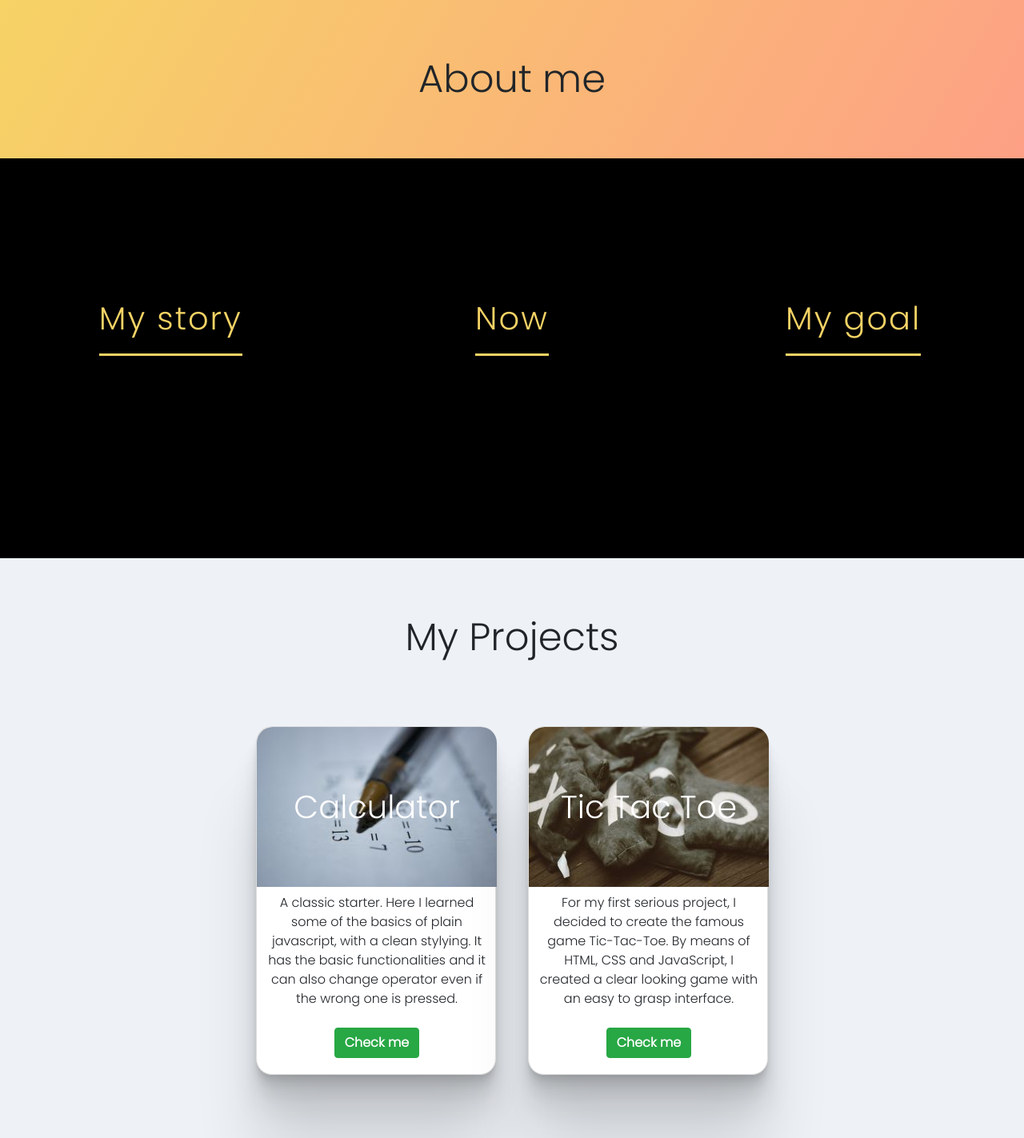
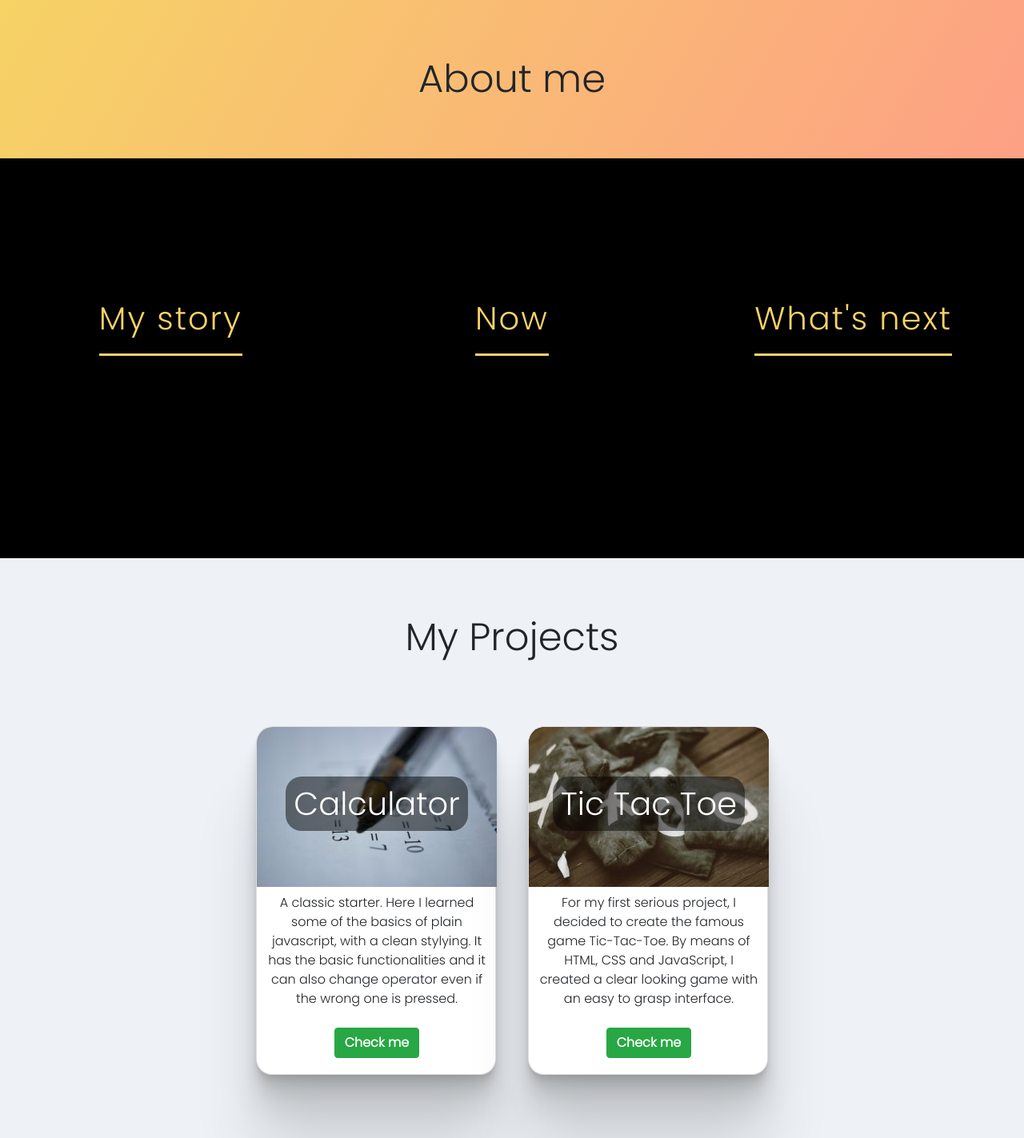
Before and after one commit to gregoriogallo/Portfolio, a PHP site: page / in a window 1280 px wide. Shown: the part 669-2092 px from the top of the page at 80% size. Run offline with PHP 8.4, Linux system fonts and the light colour scheme; some libraries are stand-ins or nearby versions.

Commit message:
Deleted redundant files

```diff
--- a/index.html
+++ b/index.html
@@ -35,7 +35,7 @@ crossorigin="anonymous">
     <a class="nav-link text-white" href="#ulsymbols"><big>Qualities</big><span class="sr-only">(current)</span></a>
     <a class="nav-link text-white" href="#aboutmetitle"><big>About</big></a>
     <a class="nav-link text-white" href="index.php"><big>Contacts</big></a>
-    <a class="nav-link text-white" href="#projects"><big>Projects</big></a>
+    <a class="nav-link text-white" href="#projectstitle"><big>Projects</big></a>
   </div>
 
     </div>
@@ -62,7 +62,7 @@ crossorigin="anonymous">
               </li>
             </li>
             <li class="nav-item">
-              <a class="nav-link text-white" href="#projects"><big>Projects</big></a>
+              <a class="nav-link text-white" href="#projectstitle"><big>Projects</big></a>
             </li>
           </ul>
 
@@ -129,8 +129,7 @@ crossorigin="anonymous">
       <h1>
         My story
       </h1>
-        <p>My name is Gregorio Gallo. I was born and raised in Prato (Italy, Tuscany) and moved to Florence to start my career at the age of nineteen. A few years later and many experiences richer, I decided that it was time for a next step. I did not hesitate a moment, packed my suitcase and move to Amsterdam, ready for a new adventure abroad. With hindsight, this has been one of the best decisions of my life.
-
+        <p>My name is Gregorio, I started my developing in June 2020, as I wanted to learn it for a personal interest, besides my job. I started with <b>HTML</b> and <b>CSS</b>, as an absolutely newbie, and from there, I started liking the problem-solving attitude that I was teaching myself. I have then decided to expand my knowledge and jumped into <b>Javascript</b>. From there, after many trainings and courses, I started doing my own projects, with the help of some frameworks such as <b>JQuery</b> and <b>Bootstrap</b>.
         </p>
     </li>
 
@@ -138,16 +137,16 @@ crossorigin="anonymous">
       <h1>
         Now
       </h1>
-        <p>As a Supply Chain Specialist, I work for one of the greatest international companies in the treatment of cancer with cell therapy. My working experiences have taught me to work in an international team, to communicate professionally and transparently and to deliver the best results on time. After more than a year of working in the Netherlands, I am ready for a new experience in another field.
+        <p>As a newbie a few months ago, my curiosity has grew exponentially as I am now able to handle more complicated projects. I have started building this Portfolio, and I started with <b>React</b>, which has helped me to dig even more into coding and has also given me enough knowledge to start building something bigger than the average. I have also learned to use <b>version control</b> (git) in an optimal and clear way, so that I can trace back all my work, and I am mainly focusing on the <b>UI</b> for my Portfolio and Projects.
 
         </p>
     </li>
 
     <li class="items-aboutme list-group-item col-lg-4 col-md-12 col-sm-12 d-flex justify-content-center">
       <h1>
-        My goal
+        What's next
       </h1>
-        <p>What started as a hobby, turned out into a great passion: web development. In the last months, my free time has been devoted to learning new programming languages and to growing as a web designer. Now that I have learned the main languages (HTML, CSS, JavaScript and a few of its libraries), I am ready to start working as a web developer and learn even more.
+        <p>What started as a hobby, turned out into a great passion: I need to prepare a plan for the future. Apart from getting a strong knowledge of all the Libraries that I have studied until now, I am also going to learn some <b>PHP</b> as I think it is a strong suit to what I have already learned. I will continue to work on my Portfolio and I will start developing some other projects.
 
         </p>
     </li>
@@ -167,7 +166,7 @@ crossorigin="anonymous">
     <li class="list-group-item col-lg-6 col-md-6 col-sm-12 d-flex justify-content-center" >
       <div class="card p-0" style="width: 300px">
         <div class="card-body p-0">
-          <h1 class="card-title" style="background-image: url(img/calculator.jpg);">Calculator</h1>
+          <div class="card-title" style="background-image: url(img/calculator.jpg);"><h1 class="titlecard">Calculator</h1></div>
             <p class="card-text p-2 ml-1 mr-1">A classic starter. Here I learned some of the basics of plain javascript, with a clean stylying. It has the basic functionalities and it can also change operator even if the wrong one is pressed.
             </p>
           <a href="https://gregoriogallo.github.io/Calculator/" class="btn btn-success">Check me</a>
@@ -179,7 +178,7 @@ crossorigin="anonymous">
       <div class="card" style="width: 300px">
           <div class="card-body p-0">
           <div class="card-title">
-              <h1 class="card-title" style="background-image: url(img/tic-tac-toe.jpg);">Tic Tac Toe</h1>
+              <div class="card-title" style="background-image: url(img/tic-tac-toe.jpg);"><h1 class= "titlecard" >Tic Tac Toe</h1></div>
           </div>
             <p class="card-text  p-2 ml-1 mr-1">For my first serious project, I decided to create the famous game Tic-Tac-Toe. By means of HTML, CSS and JavaScript, I created a clear looking game with an easy to grasp interface.</p>
           <a href="tic tac toe/index.html" class="btn btn-success">Check me</a>
@@ -196,10 +195,10 @@ crossorigin="anonymous">
       <div class="card" style="width: 300px">
 
         <div class="card-body p-0">
-          <h1 class="card-title" style="background-image: url(img/todolist.jpg);">To do list</h1>
+          <div class="card-title" style="background-image: url(img/todolist.jpg);"><h1 class= "titlecard" >To do list</h1></div>
           <p class="card-text  p-2 ml-1 mr-1">A to do list, with basic functionalities that saves the data in a local storage. A simple project to test my competences with React.</p>
           <a href="#" class="btn btn-success">Check me</a>
-        </div>
+        </h1>
       </div>
     </li>
     <li class="list-group-item col-lg-6 col-md-6 col-sm-12 d-flex justify-content-center" >
--- a/style.css
+++ b/style.css
@@ -511,7 +511,7 @@ margin-top: 10px;
   border-radius: 20px;
 }
 .card-title{
-
+background-color: black;
 height: 200px;
 width: 300px;
 display: flex;
@@ -522,8 +522,11 @@ border-top-right-radius: 20px;
 color:white;
 margin-bottom: 0%;
 }
-.list-group-item{
 
+.titlecard{
+  background-color: rgba(0, 0, 0, 0.483);
+  padding: 10px;
+  border-radius: 20px;
 }
 .card-body {
 width: 300px;
@@ -694,7 +697,6 @@ width: 300px;
   display: flex;
 }
 .items-aboutme{
-
   background-color: #000000;
   height: 500px;
   justify-content: center;
@@ -714,7 +716,7 @@ width: 300px;
 
 }
 .items-aboutme:hover h1{
-  transform: translateY(-250%);
+  transform: translateY(-230%);
   z-index: 1;
   color: #000000;
   border-bottom: hidden;
```
Also changed, not shown: contactform.html (deleted, +0 -32 lines), sendemail.php (deleted, +0 -16 lines).
